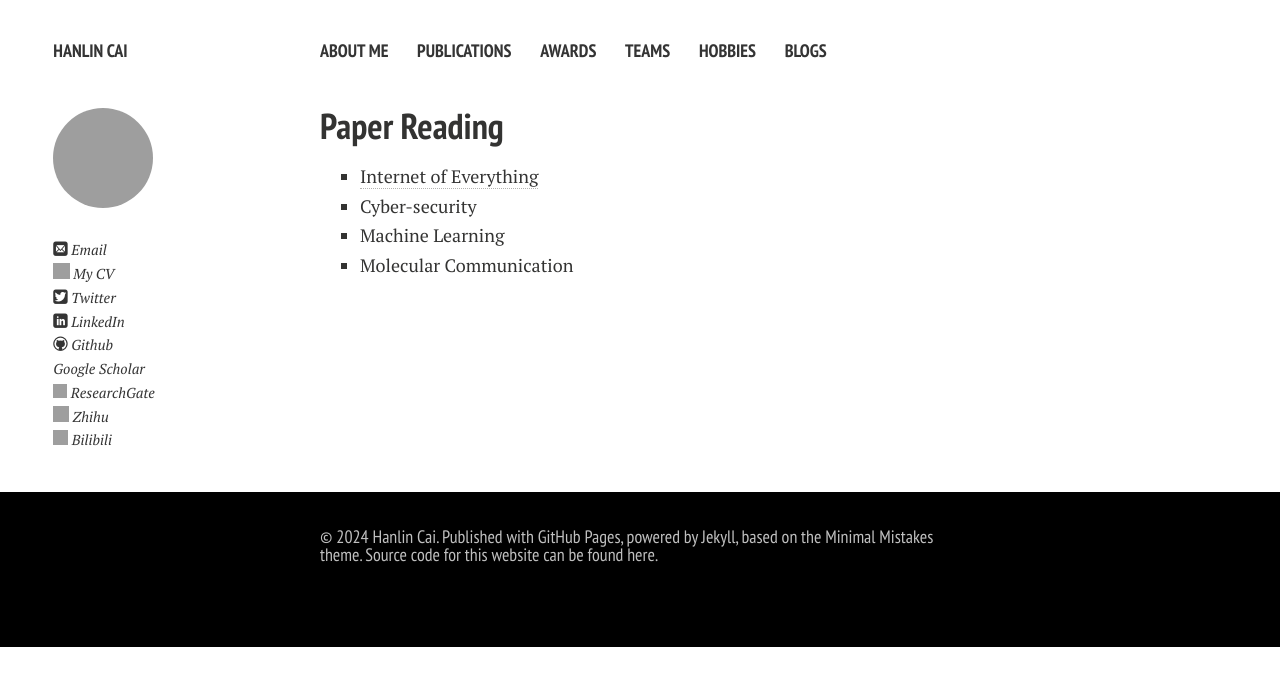
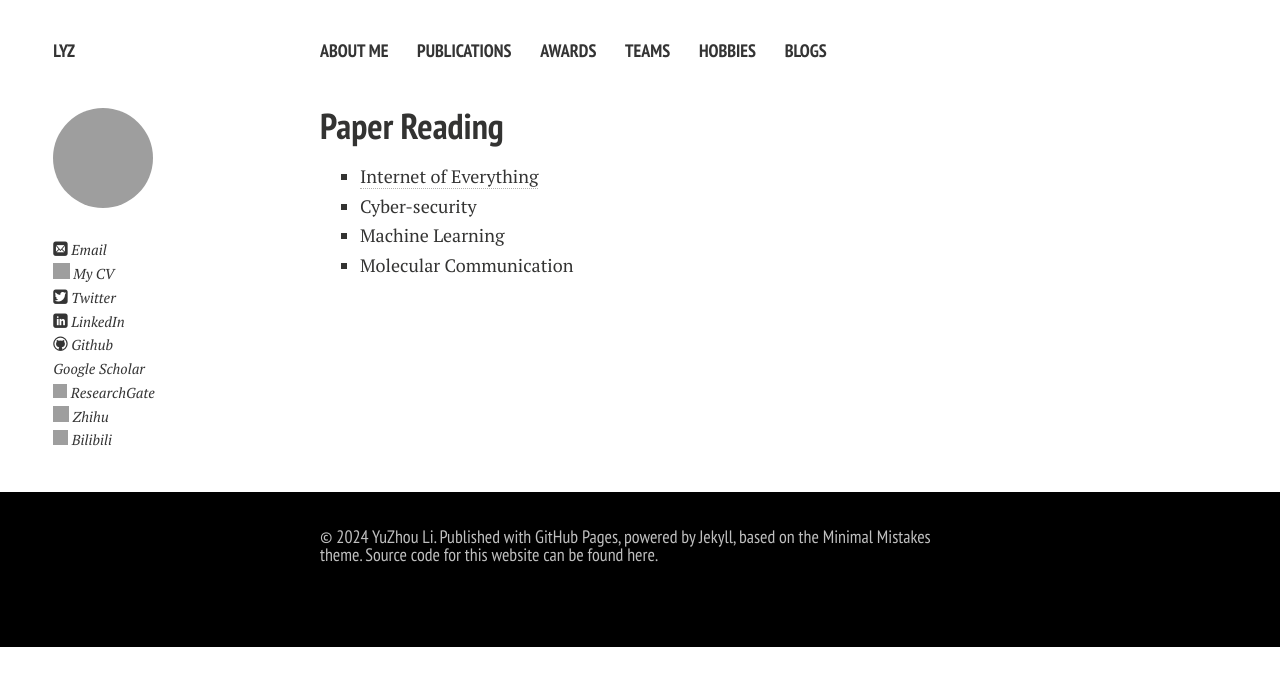
Before and after one commit to qaz0604/qaz0604.github.io, a Jekyll site: the page built from notes.md, in a window 1280 px wide. Shown: the top 686 px of the page. Built offline with Jekyll 4.4.1, drawn with Linux system fonts in a browser that asks for light colours; nearby versions of some CDN libraries; comment, search, counter and statistics services are not loaded; a style sheet for code colours, icons or effects is not loaded; grey boxes are pictures that could not be loaded.

Commit message:
Update _config.yml

```diff
--- a/_config.yml
+++ b/_config.yml
@@ -1,20 +1,20 @@
-title: Hanlin Cai
+title: lyz
 # tagline: Here is personal website of Hanlin Cai. Powered by Jekyll, based on the Minimal Mistakes theme.
 # description: Two roads diverged in woods, I took the one less traveled by.
 #Comment out url when working locally to resolve base urls correctly
-url: https://caihanlin.com
+url: qaz0604.github.io
 
 # Owner/author information
 owner:
-  name: Hanlin Cai
-  avatar: hanlin.jpg
+  name: YuZhou Li
+  avatar: 1.jpg
   # bio: Two roads diverged in woods, I took the one less traveled by.
-  email: hanlin.cai@ieee.org
-  cv: https://caihanlin.com/file/CV-HanlinCAI.pdf
+  email: Yuzhou.Li@ieee.org
+  cv: https://qaz0604.github.io.com/file/CV-YuZhouLi.pdf
   # Social networking links are used in author-bio sidebar. Update and remove as you like.
-  twitter: lancecai2002
-  github: GuangLun2000
-  linkedin: hanlincai
+  twitter: jamesli
+  github: qaz0604
+  linkedin: james
   scholar: https://scholar.google.com/citations?user=8igSoWgAAAAJ
   bilibili: 594030035
   researchgate: https://www.researchgate.net/profile/Hanlin-Cai
```
